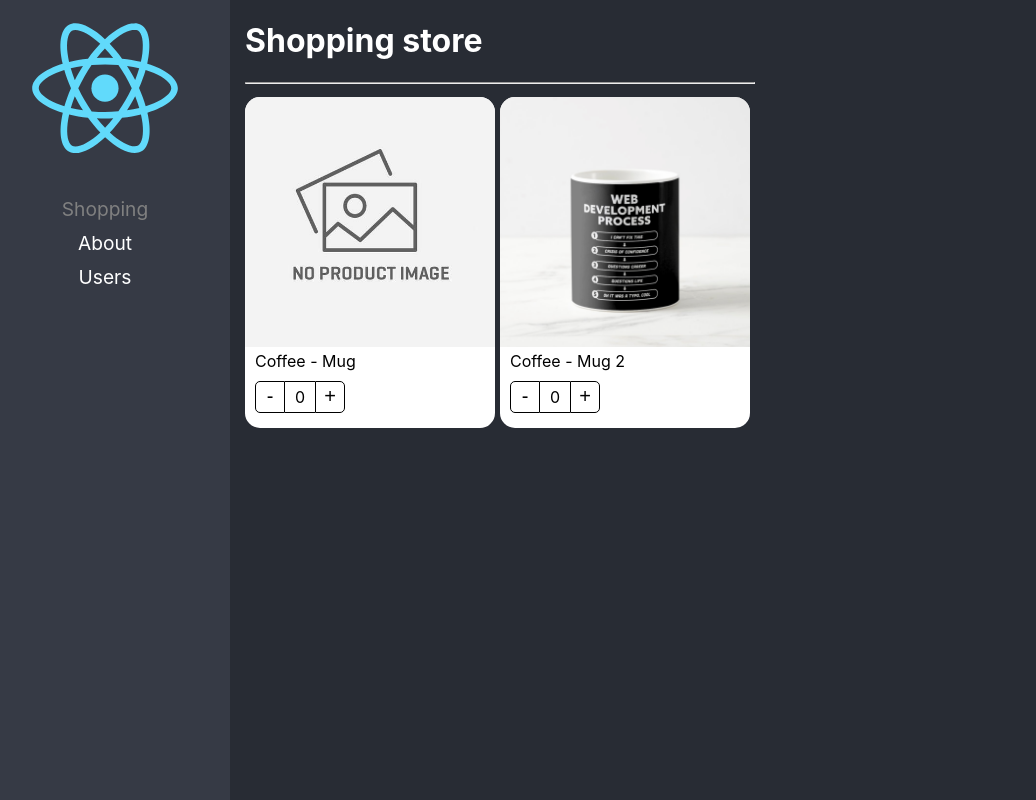
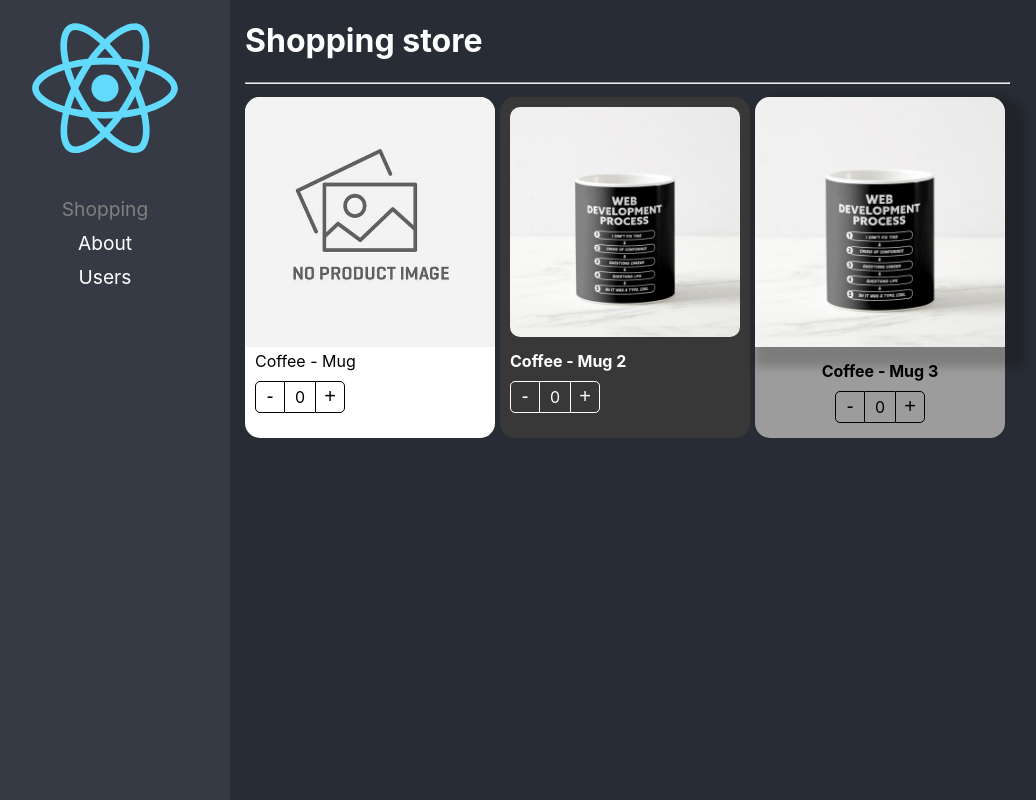
Before and after one commit to Tsuryu/react-app, a React (Create React App) app: page /home in a window 1280 px wide. Shown: the whole page, without its empty margins (20-1056 px from the left). Built offline with nearby package versions, Linux system fonts and the light colour scheme.

Commit message:
first commit

```diff
--- a/src/02-components-pattern/components/ProductButtons.tsx
+++ b/src/02-components-pattern/components/ProductButtons.tsx
@@ -1,12 +1,18 @@
-import { useContext } from "react";
+import { useContext, CSSProperties } from "react";
 import { ProductContext } from "./ProductCard";
 import styles from "../styles/styles.module.css";
 
-export const ProductButtons = () => {
+export const ProductButtons = ({
+  className,
+  style,
+}: {
+  className?: string;
+  style?: CSSProperties;
+}) => {
   const { counter, increaseBy } = useContext(ProductContext);
 
   return (
-    <div className={styles.buttonsContainer}>
+    <div className={`${styles.buttonsContainer} ${className}`} style={style}>
       <button className={styles.buttonMinus} onClick={() => increaseBy(-1)}>
         -
       </button>
--- a/src/02-components-pattern/components/ProductCard.tsx
+++ b/src/02-components-pattern/components/ProductCard.tsx
@@ -11,12 +11,16 @@ export const ProductCard = ({
   title,
   img,
   children,
+  className,
+  style,
 }: IProductCardProps) => {
   const { counter, increaseBy } = useProduct();
 
   return (
     <Provider value={{ counter, increaseBy, title, img, id }}>
-      <div className={styles.productCard}>{children}</div>
+      <div className={`${styles.productCard} ${className}`} style={style}>
+        {children}
+      </div>
     </Provider>
   );
 };
--- a/src/02-components-pattern/components/ProductImage.tsx
+++ b/src/02-components-pattern/components/ProductImage.tsx
@@ -1,12 +1,25 @@
-import { useContext } from "react";
+import { CSSProperties, useContext } from "react";
 import noImage from "../assets/no-image.jpg";
 import { ProductContext } from "./ProductCard";
 import styles from "../styles/styles.module.css";
 
-export const ProductImage = ({ img = "" }) => {
+export interface IProductImage {
+  className?: string;
+  img?: string;
+  style?: CSSProperties;
+}
+
+export const ProductImage = ({ img = "", className, style }: IProductImage) => {
   const { img: contextImage } = useContext(ProductContext);
 
   const imgToShow = img ? img : contextImage ? contextImage : noImage;
 
-  return <img src={imgToShow} alt="Product" className={styles.productImg} />;
+  return (
+    <img
+      src={imgToShow}
+      alt="Product"
+      style={style}
+      className={`${styles.productImg} ${className}`}
+    />
+  );
 };
--- a/src/02-components-pattern/components/ProductTitle.tsx
+++ b/src/02-components-pattern/components/ProductTitle.tsx
@@ -1,11 +1,17 @@
-import { useContext } from "react";
+import { CSSProperties, useContext } from "react";
 import { ProductContext } from "./ProductCard";
 import styles from "../styles/styles.module.css";
 
-export const ProductTitle = ({ title }: { title?: string }) => {
+export interface IProductTitle {
+  className?: string;
+  title?: string;
+  style?: CSSProperties;
+}
+
+export const ProductTitle = ({ title, className, style }: IProductTitle) => {
   const { title: contextTitle } = useContext(ProductContext);
   return (
-    <span className={styles.productDescription}>
+    <span className={`${styles.productDescription} ${className}`} style={style}>
       {title ? title : contextTitle}
     </span>
   );
--- a/src/02-components-pattern/interfaces/interfaces.ts
+++ b/src/02-components-pattern/interfaces/interfaces.ts
@@ -1,10 +1,12 @@
-import { ReactElement } from "react";
+import { CSSProperties, ReactElement } from "react";
 
 export interface IProductCardProps {
   id: string;
   title: string;
   img?: string;
   children?: ReactElement | ReactElement[];
+  className?: string;
+  style?: CSSProperties;
 }
 
 export interface IProductContext {
--- a/src/02-components-pattern/pages/ShoppingPage.tsx
+++ b/src/02-components-pattern/pages/ShoppingPage.tsx
@@ -5,6 +5,7 @@ import {
   ProductTitle,
 } from "../components";
 import { IProductCardProps } from "../interfaces/interfaces";
+import "../styles/custom-styles.css";
 
 const product: IProductCardProps = {
   id: "1",
@@ -27,10 +28,37 @@ export const ShoppingPage = () => {
           id={product.id}
           title={product.title + " 2"}
           img={product.img}
+          className="bg-dark text-white"
         >
-          <ProductImage />
-          <ProductTitle />
-          <ProductButtons />
+          <ProductImage className="custom-image" />
+          <ProductTitle className="text-bold" />
+          <ProductButtons className="custom-buttons" />
+        </ProductCard>
+
+        <ProductCard
+          id={product.id}
+          title={product.title + " 3"}
+          img={product.img}
+          style={{ backgroundColor: "rgb(156, 156, 156)" }}
+        >
+          <ProductImage
+            style={{
+              boxShadow: "10px 10px 10px 10px rgba(0,0,0,0.2)",
+            }}
+          />
+          <ProductTitle
+            style={{
+              display: "flex",
+              justifyContent: "center",
+              fontWeight: "bold",
+            }}
+          />
+          <ProductButtons
+            style={{
+              display: "flex",
+              justifyContent: "center",
+            }}
+          />
         </ProductCard>
       </div>
     </div>
--- /dev/null
+++ b/src/02-components-pattern/styles/custom-styles.css
@@ -0,0 +1,23 @@
+.bg-dark {
+  background-color: rgb(56, 56, 56);
+}
+
+.text-white {
+  color: white;
+}
+
+.text-bold {
+  font-weight: bold;
+}
+
+.custom-image {
+  padding: 10px;
+  width: calc(100% - 20px);
+  border-radius: 20px;
+}
+
+.custom-buttons button,
+.custom-buttons div {
+  border-color: white;
+  color: white;
+}
```
